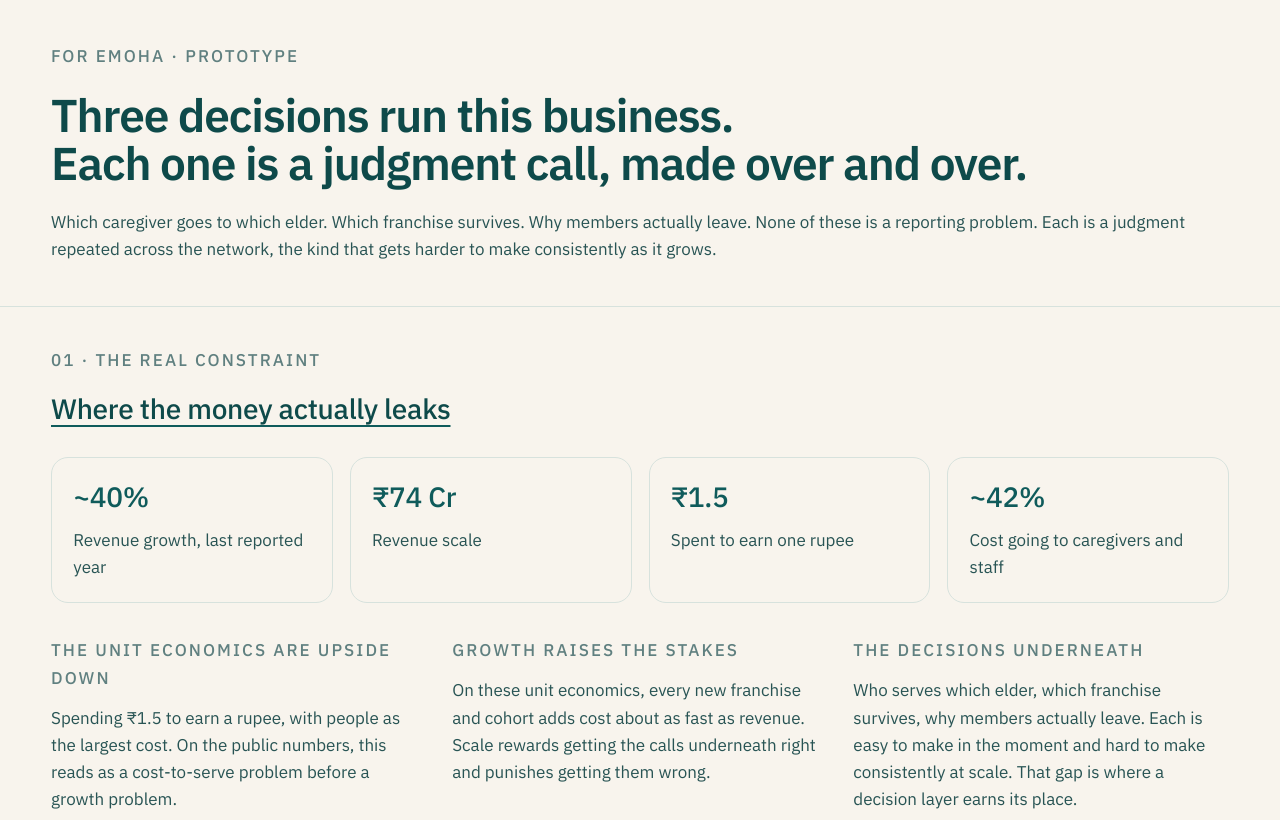
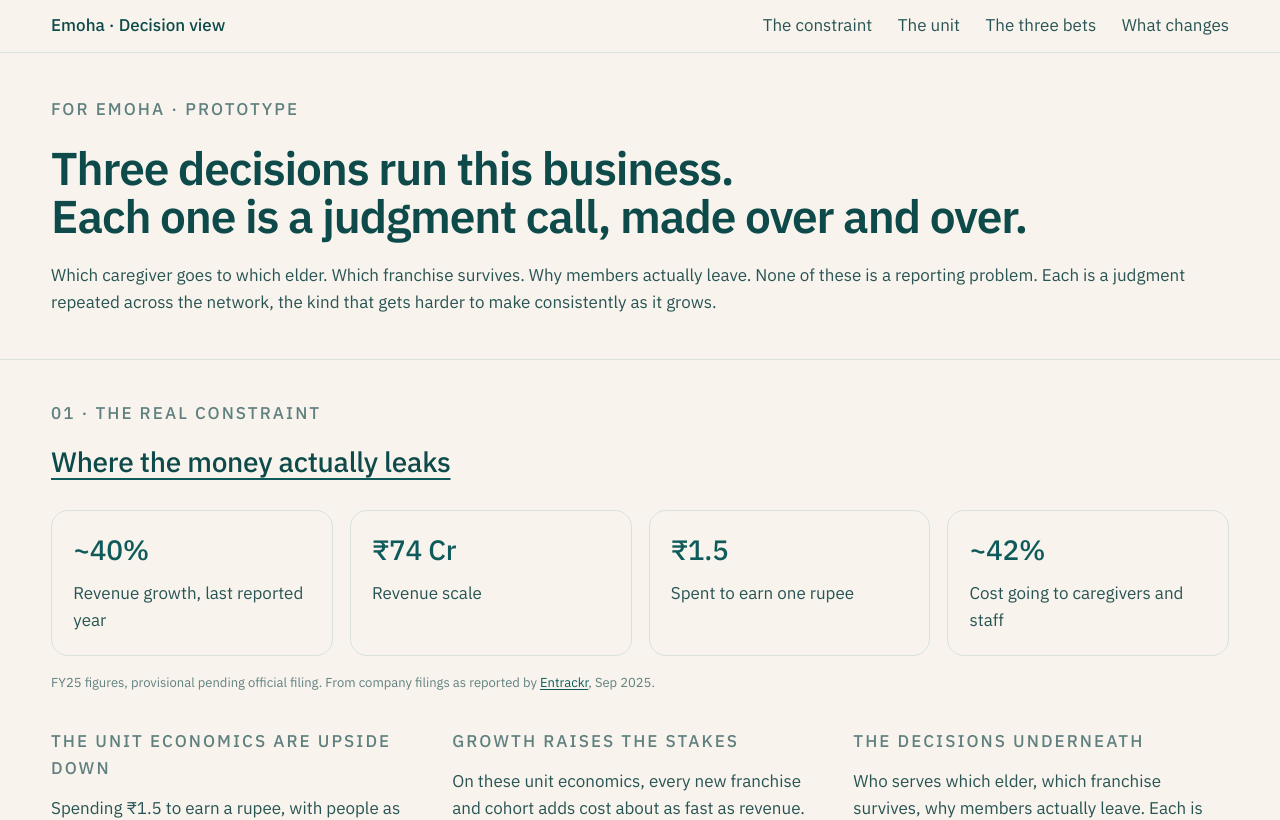
Before and after one commit to MaulinShah26/emoha-decision-view, a Next.js app: page / in a window 1280 px wide. Shown: the top 820 px of the page. Built offline with nearby package versions, Linux system fonts and the light colour scheme.

Commit message:
Add sticky section nav, smooth scroll, and Entrackr source citations for FY25 figures

```diff
--- a/app/globals.css
+++ b/app/globals.css
@@ -43,6 +43,7 @@ html, body {
   font-family: var(--font-sans), system-ui, sans-serif;
   font-size: var(--size-md);
   line-height: 1.6;
+  scroll-behavior: smooth;
   -webkit-font-smoothing: antialiased;
   text-rendering: optimizeLegibility;
 }
@@ -150,3 +151,7 @@ html, body {
 .card-dark .eyebrow {
   color: rgb(var(--accent-soft));
 }
+
+/* Hide the scrollbar on the nav's horizontal overflow (mobile) */
+.no-scrollbar::-webkit-scrollbar { display: none; }
+.no-scrollbar { -ms-overflow-style: none; scrollbar-width: none; }
--- a/app/page.tsx
+++ b/app/page.tsx
@@ -1,3 +1,4 @@
+import Nav from "@/components/Nav";
 import Hero from "@/components/Hero";
 import RenewalProblem from "@/components/RenewalProblem";
 import DashboardVsQueue from "@/components/DashboardVsQueue";
@@ -13,15 +14,26 @@ import HonestyFrame from "@/components/HonestyFrame";
 export default function Page() {
   return (
     <main>
-      <Hero />
-      <RenewalProblem />
+      <Nav />
+      <div id="top">
+        <Hero />
+      </div>
+      <div id="constraint" className="scroll-mt-14">
+        <RenewalProblem />
+      </div>
       <DashboardVsQueue />
-      <MembershipUnit />
+      <div id="unit" className="scroll-mt-14">
+        <MembershipUnit />
+      </div>
       <Banner />
-      <DecisionView />
+      <div id="bets" className="scroll-mt-14">
+        <DecisionView />
+      </div>
       <HowRiskReads />
       <WhatThisLayerDoes />
-      <WhatChanges />
+      <div id="changes" className="scroll-mt-14">
+        <WhatChanges />
+      </div>
       <Closing />
       <HonestyFrame />
     </main>
--- a/components/HonestyFrame.tsx
+++ b/components/HonestyFrame.tsx
@@ -10,6 +10,19 @@ export default function HonestyFrame() {
           service lines). Values and plan-tier names are placeholders to be
           confirmed in discovery.
         </p>
+        <p className="mt-4 text-[13px] text-ink-subtle">
+          Financial figures (revenue, growth, cost ratios) are provisional FY25
+          numbers from company filings, as reported by{" "}
+          <a
+            href="https://entrackr.com/exclusive/exclusive-eldercare-platform-emoha-reports-rs-7435-cr-revenue-in-fy25-cuts-losses-by-32-9986550"
+            target="_blank"
+            rel="noopener noreferrer"
+            className="text-accent underline underline-offset-2"
+          >
+            Entrackr
+          </a>
+          , Sep 2025.
+        </p>
       </div>
     </footer>
   );
--- /dev/null
+++ b/components/Nav.tsx
@@ -0,0 +1,32 @@
+const links = [
+  { href: "#constraint", label: "The constraint" },
+  { href: "#unit", label: "The unit" },
+  { href: "#bets", label: "The three bets" },
+  { href: "#changes", label: "What changes" },
+];
+
+export default function Nav() {
+  return (
+    <nav className="sticky top-0 z-50 border-b border-line bg-page/85 backdrop-blur-md">
+      <div className="mx-auto max-w-wide px-8 lg:px-12 h-[52px] flex items-center justify-between gap-8">
+        <a
+          href="#top"
+          className="text-md font-medium text-ink whitespace-nowrap hidden sm:inline"
+        >
+          Emoha · Decision view
+        </a>
+        <div className="flex items-center gap-6 overflow-x-auto no-scrollbar">
+          {links.map((l) => (
+            <a
+              key={l.href}
+              href={l.href}
+              className="text-md text-ink-muted hover:text-accent whitespace-nowrap transition-colors"
+            >
+              {l.label}
+            </a>
+          ))}
+        </div>
+      </div>
+    </nav>
+  );
+}
--- a/components/RenewalProblem.tsx
+++ b/components/RenewalProblem.tsx
@@ -41,6 +41,20 @@ export default function RenewalProblem() {
           ))}
         </div>
 
+        <p className="mt-4 text-[13px] text-ink-subtle">
+          FY25 figures, provisional pending official filing. From company
+          filings as reported by{" "}
+          <a
+            href="https://entrackr.com/exclusive/exclusive-eldercare-platform-emoha-reports-rs-7435-cr-revenue-in-fy25-cuts-losses-by-32-9986550"
+            target="_blank"
+            rel="noopener noreferrer"
+            className="text-accent underline underline-offset-2"
+          >
+            Entrackr
+          </a>
+          , Sep 2025.
+        </p>
+
         <div className="mt-8 grid gap-6 md:grid-cols-3">
           {points.map((p) => (
             <div key={p.label}>
```
